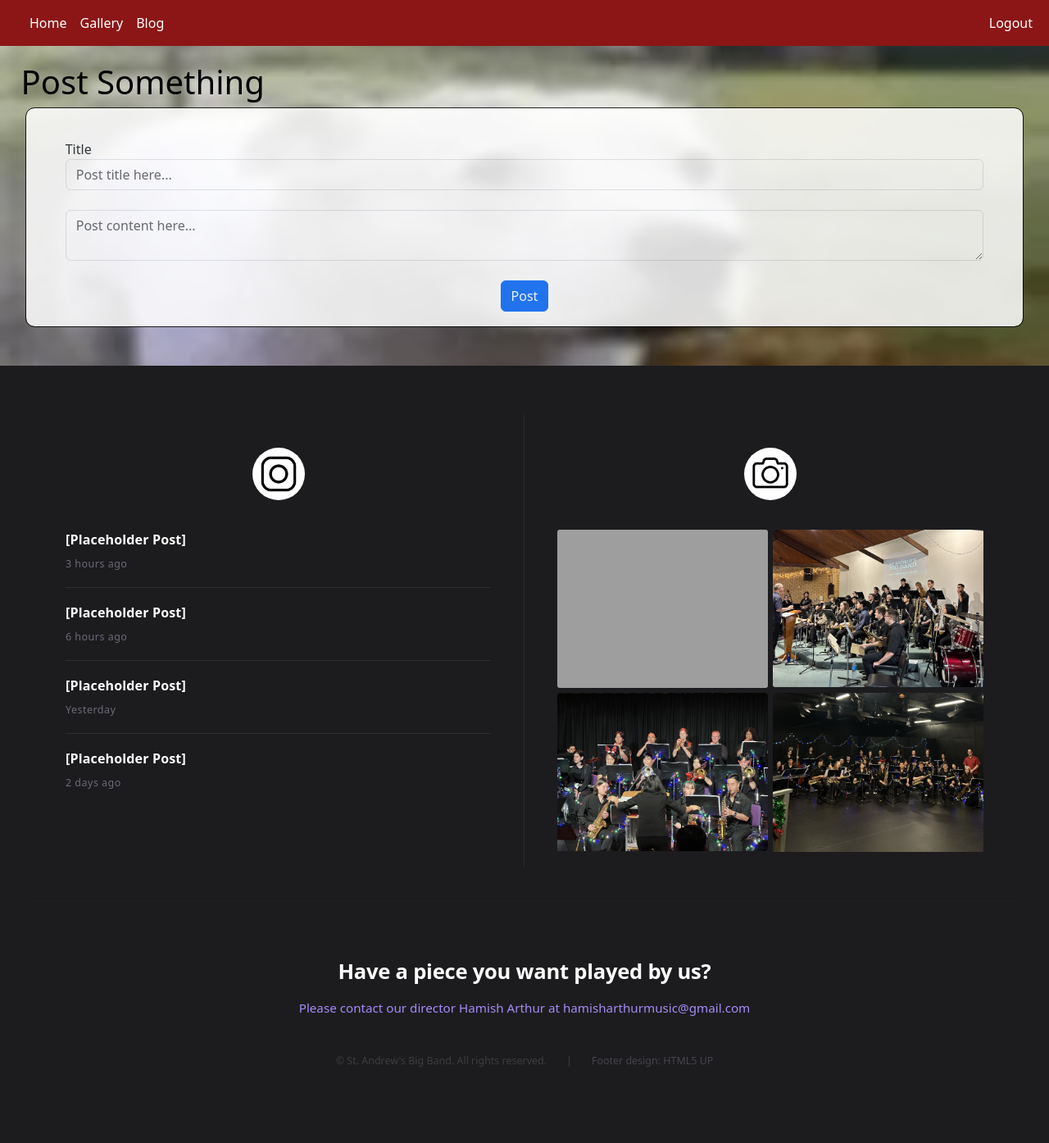
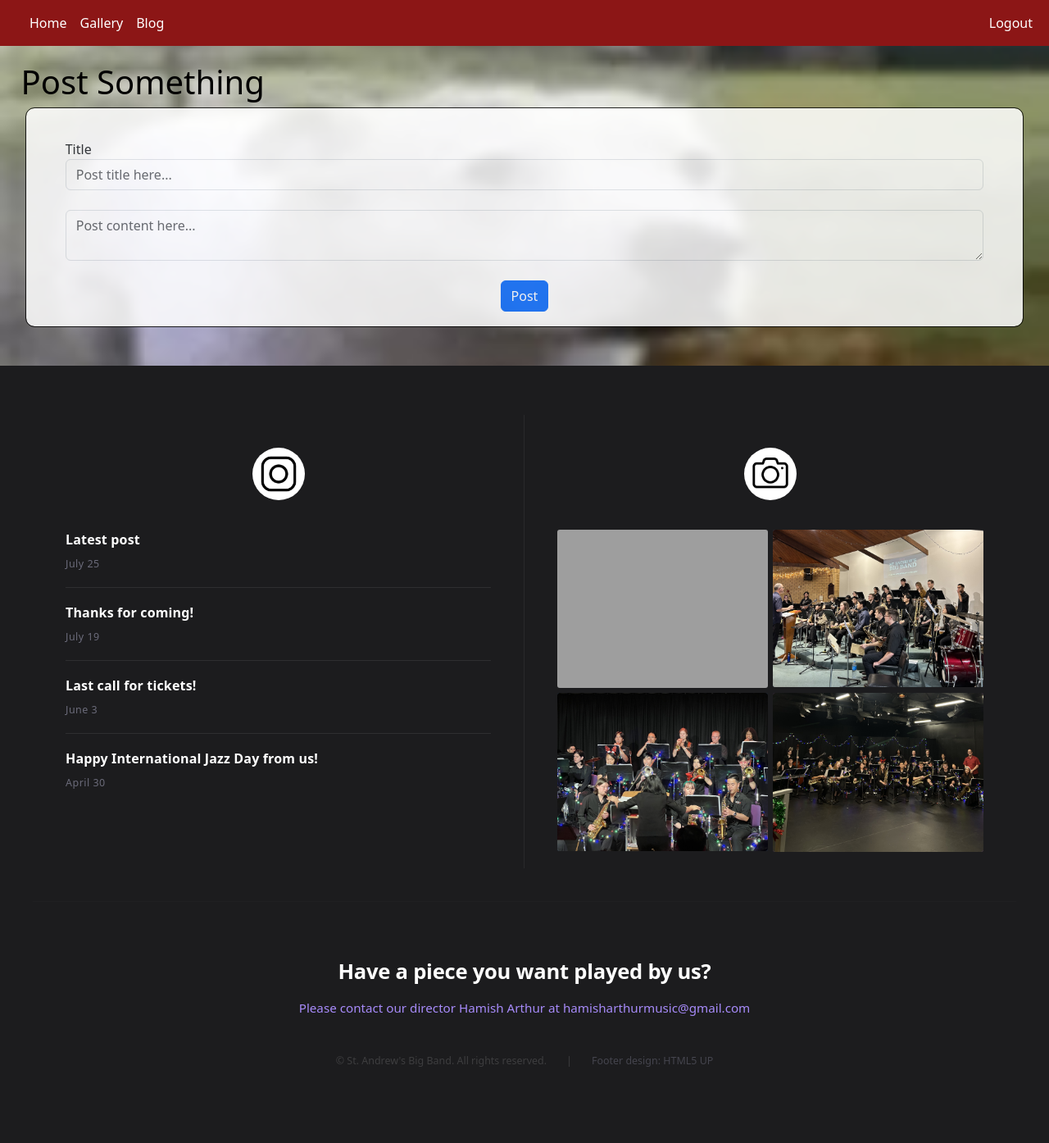
Before and after one commit to KiwiBoi2/SABB-WebApp, a Flask app: page /create-post in a window 1280 px wide. Shown: the whole page at 82% size. Run offline with Flask 3, Linux system fonts and the light colour scheme; a user stored in the database is signed in; grey boxes are pictures that could not be loaded.

Commit message:
added hiatus announcement to notices & image, added instagram post links, adjusted notices borders

```diff
--- a/website/static/main.css
+++ b/website/static/main.css
@@ -330,8 +330,8 @@ section.events-section{
             height: 100%;
             width: 27%;
             padding: 10px;
-            border: solid 1px rgb(0, 0, 0, 0.75);
-
+            border: solid 2px rgba(0, 0, 0);
+            border-radius: 5px;
         }
 
             /* Ensure images inside event columns fit and don't overflow */
--- a/website/templates/home.html
+++ b/website/templates/home.html
@@ -41,7 +41,7 @@
         <div class="row">
             <div class="column">
                 <a href="/gallery">
-                    <img src="/static/images/break.jpeg" alt="Hiatus Announcement" class="event-img"/>
+                    <img src="/static/images/hiatus-announcement.png" alt="Hiatus Announcement" class="event-img"/>
                 </a>
                 <h3 class="content-text-title">Festival Season Hiatus</h3>
             </div>
--- a/website/templates/template.html
+++ b/website/templates/template.html
@@ -86,20 +86,20 @@
                     </div>
                     <ul class="posts-list">
                         <li>
-                            <a class="post-title" href="#">[Placeholder Post]</a>
-                            <span class="post-time">3 hours ago</span>
+                            <a class="post-title" href="https://www.instagram.com/reel/DbMHEE2zIWx/?utm_source=ig_web_copy_link&igsh=MzRlODBiNWFlZA==">Latest post</a>
+                            <span class="post-time">July 25</span>
                         </li>
                         <li>
-                            <a class="post-title" href="#">[Placeholder Post]</a>
-                            <span class="post-time">6 hours ago</span>
+                            <a class="post-title" href="https://www.instagram.com/p/Da8kkFaE6a6/?utm_source=ig_web_copy_link&igsh=MzRlODBiNWFlZA==">Thanks for coming!</a>
+                            <span class="post-time">July 19</span>
                         </li>
                         <li>
-                            <a class="post-title" href="#">[Placeholder Post]</a>
-                            <span class="post-time">Yesterday</span>
+                            <a class="post-title" href="https://www.instagram.com/p/DZGVY_lk80R/?utm_source=ig_web_copy_link&igsh=MzRlODBiNWFlZA==">Last call for tickets!</a>
+                            <span class="post-time">June 3</span>
                         </li>
                         <li>
-                            <a class="post-title" href="#">[Placeholder Post]</a>
-                            <span class="post-time">2 days ago</span>
+                            <a class="post-title" href="https://www.instagram.com/p/DXup2ZXk10k/?utm_source=ig_web_copy_link&igsh=MzRlODBiNWFlZA==">Happy International Jazz Day from us!</a>
+                            <span class="post-time">April 30</span>
                         </li>
                     </ul>
                 </div>
```
Also changed, not shown: website/static/images/hiatus-announcement.png (added).
